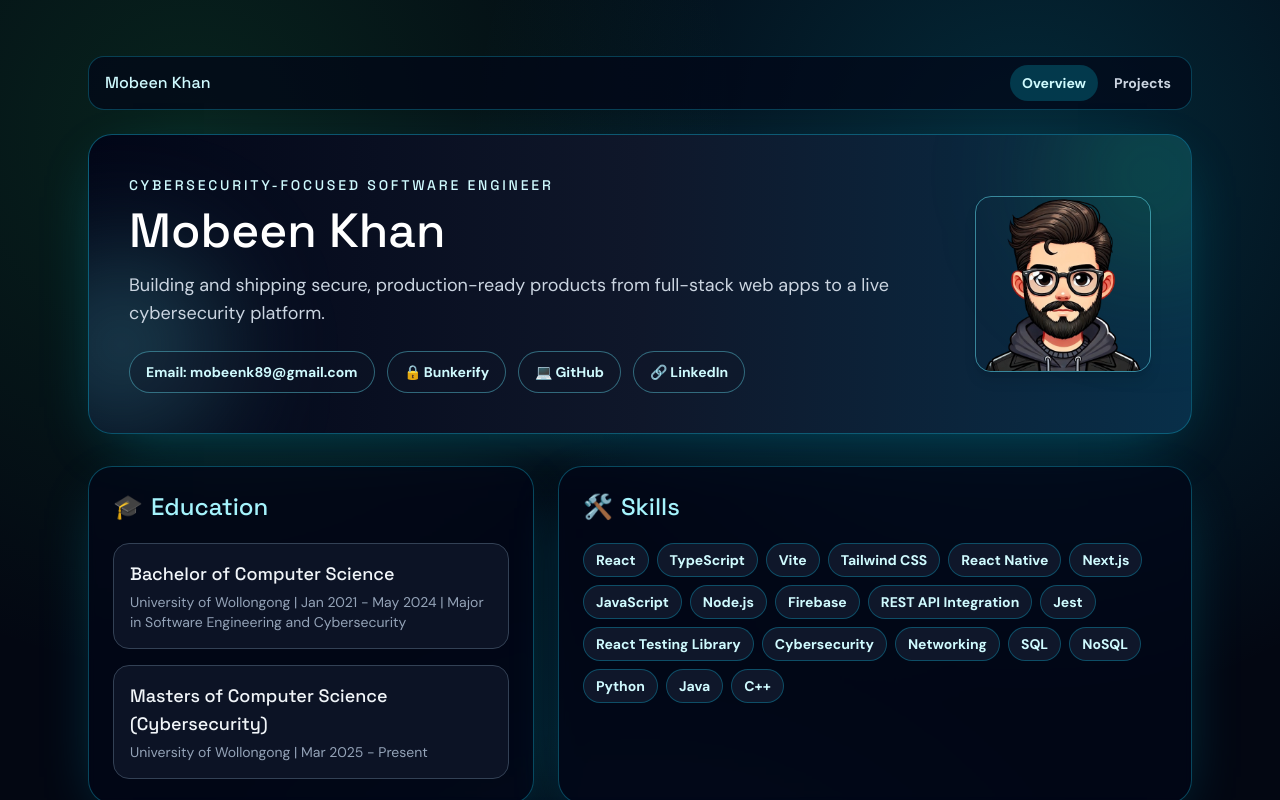
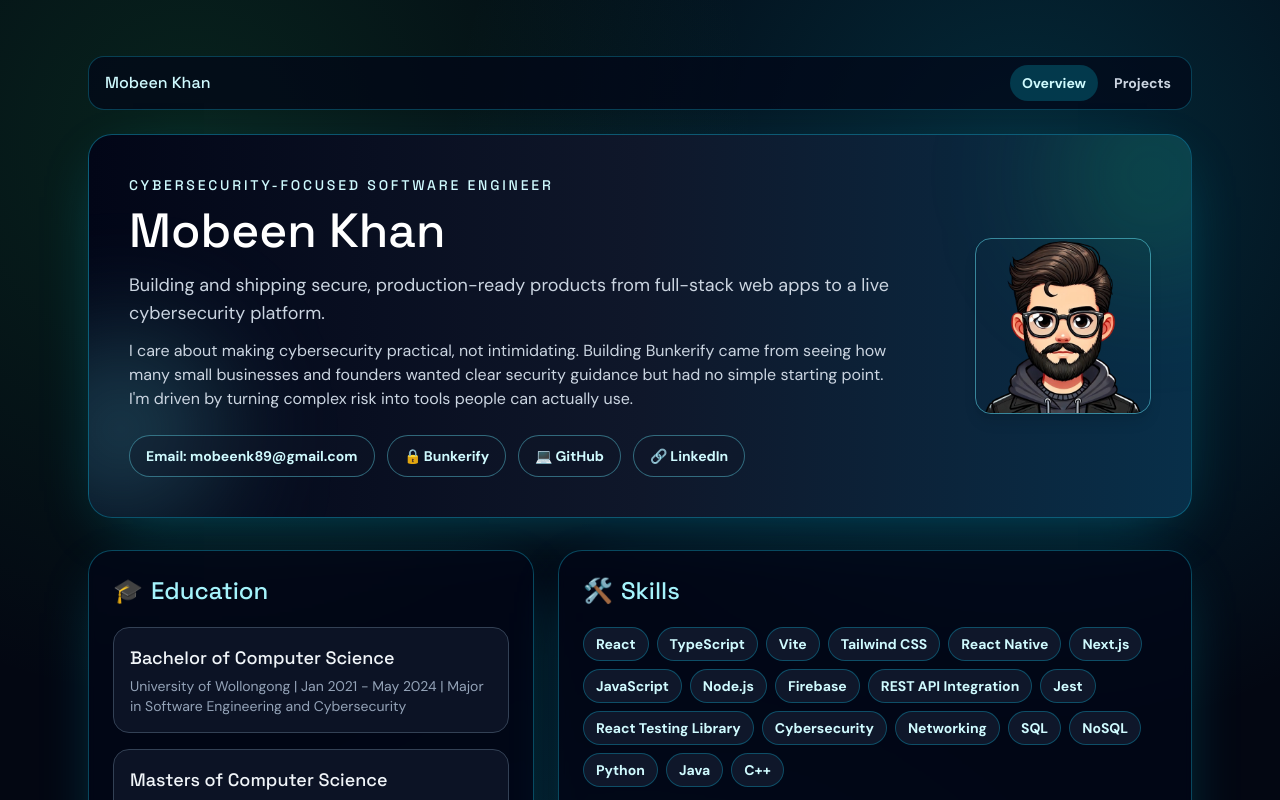
Before and after one commit to mobeen786822/Portfolio, a React (Vite) app: page / in a window 1280 px wide. Shown: the top 800 px of the page. Built offline with nearby package versions, Linux system fonts and the light colour scheme.

Commit message:
Update hero about blurb copy

```diff
--- a/src/App.jsx
+++ b/src/App.jsx
@@ -182,6 +182,10 @@ function Hero() {
           <p className="mt-4 max-w-3xl text-base leading-relaxed text-slate-300 sm:text-lg">
             Building and shipping secure, production-ready products from full-stack web apps to a live cybersecurity platform.
           </p>
+          <p className="mt-3 max-w-3xl text-sm leading-relaxed text-slate-300 sm:text-base">
+            I care about making cybersecurity practical, not intimidating. Building Bunkerify came from seeing how many small businesses and founders wanted clear security guidance
+            but had no simple starting point. I'm driven by turning complex risk into tools people can actually use.
+          </p>
           <div className="mt-6 grid gap-2 sm:flex sm:flex-wrap sm:gap-3">
             {contact.map((item) => (
               <a
```
